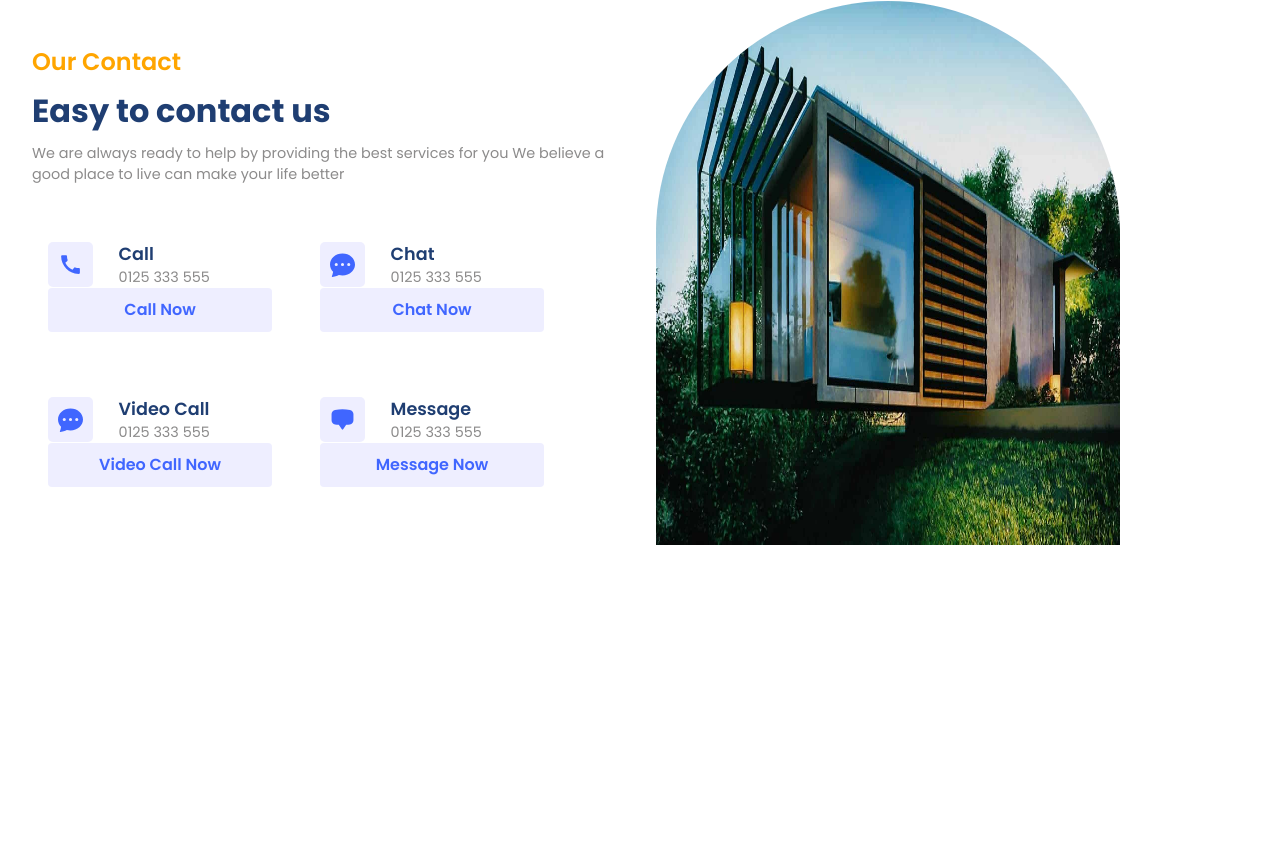
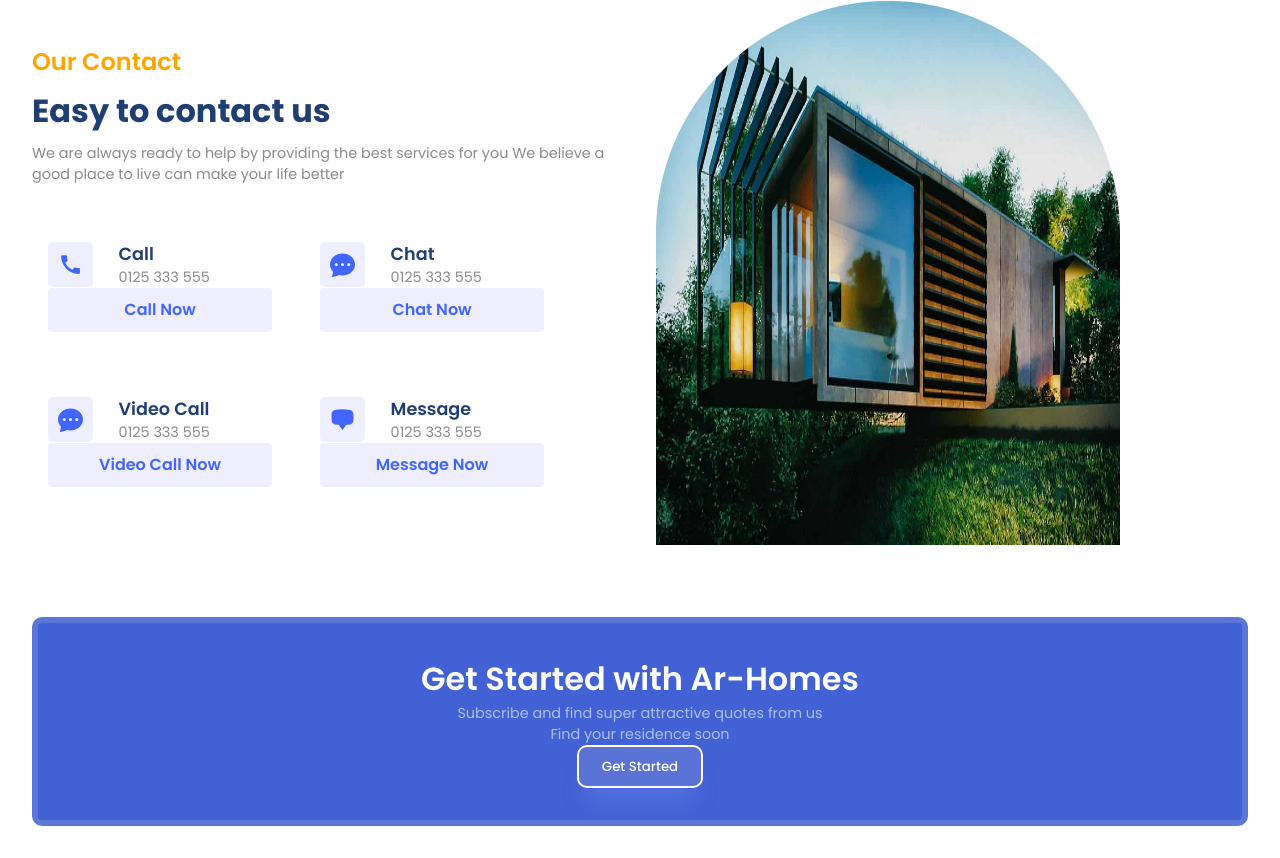
Before and after one commit to haman1/React, a React (Vite) app in the folder ar-homes/: page / in a window 1280 px wide. Shown: the part 2014-2872 px from the top of the page. Before the commit the page ends 2599 px from the top, so only its background shows below. Built offline with nearby package versions, Linux system fonts and the light colour scheme.

Commit message:
Get started section

```diff
--- a/ar-homes/src/App.jsx
+++ b/ar-homes/src/App.jsx
@@ -5,6 +5,7 @@
 import Residencies from "./components/Residencies/Residencies";
 import Value from "./components/value/Value";
 import Contact from "./components/contact/Contact";
+import GetStarted from "./components/GetStarted/GetStarted";
 function App() {
   return (
     <div className="App">
@@ -17,6 +18,7 @@
         <Residencies />
         <Value />
         <Contact />
+        <GetStarted />
     </div>
   );
 }
--- /dev/null
+++ b/ar-homes/src/components/GetStarted/GetStarted.css
@@ -0,0 +1,24 @@
+.inner-container{
+    grid-area: 1.5rem;
+    background: #4161d4;
+    padding: 2rem;
+    border-radius: 10px;
+    border:6px solid #5d77d6;
+    text-align: center;
+}
+
+.inner-container .primaryText{
+    color:white;
+    font-weight: 600;
+}
+
+.inner-container .secondaryText{
+    color: rgba(255, 255, 255, 0.587);
+}
+
+.inner-container .button{
+    background: #5a73d7;
+    border:2px solid white;
+    box-shadow: var(--shadow);
+    border-radius: 10px;
+}
--- /dev/null
+++ b/ar-homes/src/components/GetStarted/GetStarted.jsx
@@ -0,0 +1,22 @@
+import React from 'react'
+import './GetStarted.css';
+function GetStarted() {
+  return (
+    <section className='g-wrapper'>
+        <div className="paddings innerWidth g-container">
+            <div className="flexColCenter inner-container">
+                <span className='primaryText'>Get Started with Ar-Homes</span>
+                <span className='secondaryText'>Subscribe and find super attractive quotes from us<br></br>
+                Find your residence soon
+                </span>
+
+                <button className="button">
+                    <a href="mailto:ombasaherman@gmail.com">Get Started</a>
+                </button>
+            </div>
+        </div>
+    </section>
+  )
+}
+
+export default GetStarted;
```
